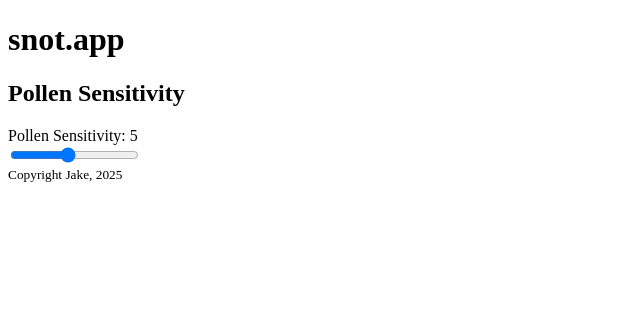
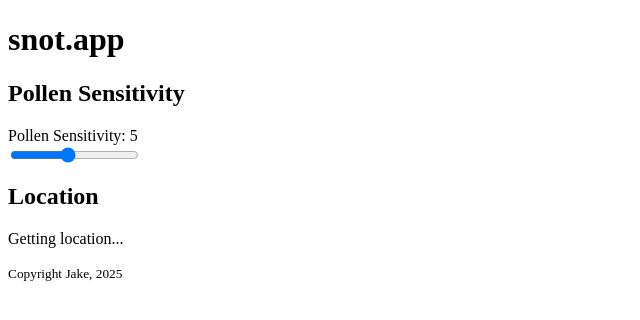
Before and after one commit to jkwlsn/snot.app, a Vue app: page / in a window 1280 px wide. Shown: the top 320 px of the page, without its empty margins (0-640 px from the left). Built offline with nearby package versions, Linux system fonts and the light colour scheme; no server answers; the HTML template or start-up script is replaced by a standard one.

Commit message:
Adds Geolocation composable and component

```diff
--- /dev/null
+++ b/src/components/GeoLocation.vue
@@ -0,0 +1,25 @@
+<template>
+  <section>
+    <h2>Location</h2>
+
+    <p v-if="loading">Getting location...</p>
+
+    <p v-else-if="error" class="error">
+      {{ error }}
+      <br />
+      Please enable location access in your browser settings.
+    </p>
+
+    <p v-else-if="location">
+      Latitude: {{ location.latitude }}
+      <br />
+      Longitude: {{ location.longitude }}
+    </p>
+  </section>
+</template>
+
+<script setup>
+import { useGeoLocation } from '../composables/useGeoLocation';
+
+const { location, loading, error } = useGeoLocation();
+</script>
--- a/src/components/SiteMain.vue
+++ b/src/components/SiteMain.vue
@@ -1,12 +1,15 @@
 <script setup>
 import { ref } from 'vue';
 import PollenSensitivity from './PollenSensitivity.vue';
+import GeoLocation from './GeoLocation.vue';
 
 const sensitivity = ref(5);
+const location = ref(null);
 </script>
 
 <template>
   <main>
     <PollenSensitivity v-model="sensitivity" />
+    <GeoLocation v-model:location="location" />
   </main>
 </template>
--- /dev/null
+++ b/src/composables/useGeoLocation.js
@@ -0,0 +1,46 @@
+import { ref, onMounted } from 'vue';
+
+export function useGeoLocation() {
+  const location = ref(null);
+  const loading = ref(false);
+  const error = ref(null);
+
+  function getErrorMessage(err) {
+    if (err.code === 1)
+      return 'Location permission denied. Please enable location access in browser settings.';
+    if (err.code === 2) return 'Position unavailable.';
+    if (err.code === 3) return 'Location request timed out.';
+    return err.message || 'Failed to get location.';
+  }
+
+  async function getLocation() {
+    loading.value = true;
+    error.value = null;
+
+    try {
+      const pos = await new Promise((resolve, reject) => {
+        if (!navigator.geolocation) {
+          reject(new Error('GeoLocation not supported.'));
+        } else {
+          navigator.geolocation.getCurrentPosition(resolve, reject, {
+            enableHighAccuracy: true,
+            timeout: 10000,
+          });
+        }
+      });
+
+      location.value = {
+        latitude: pos.coords.latitude,
+        longitude: pos.coords.longitude,
+      };
+    } catch (err) {
+      error.value = getErrorMessage(err);
+    } finally {
+      loading.value = false;
+    }
+  }
+
+  onMounted(getLocation);
+
+  return { location, loading, error, getLocation };
+}
```
